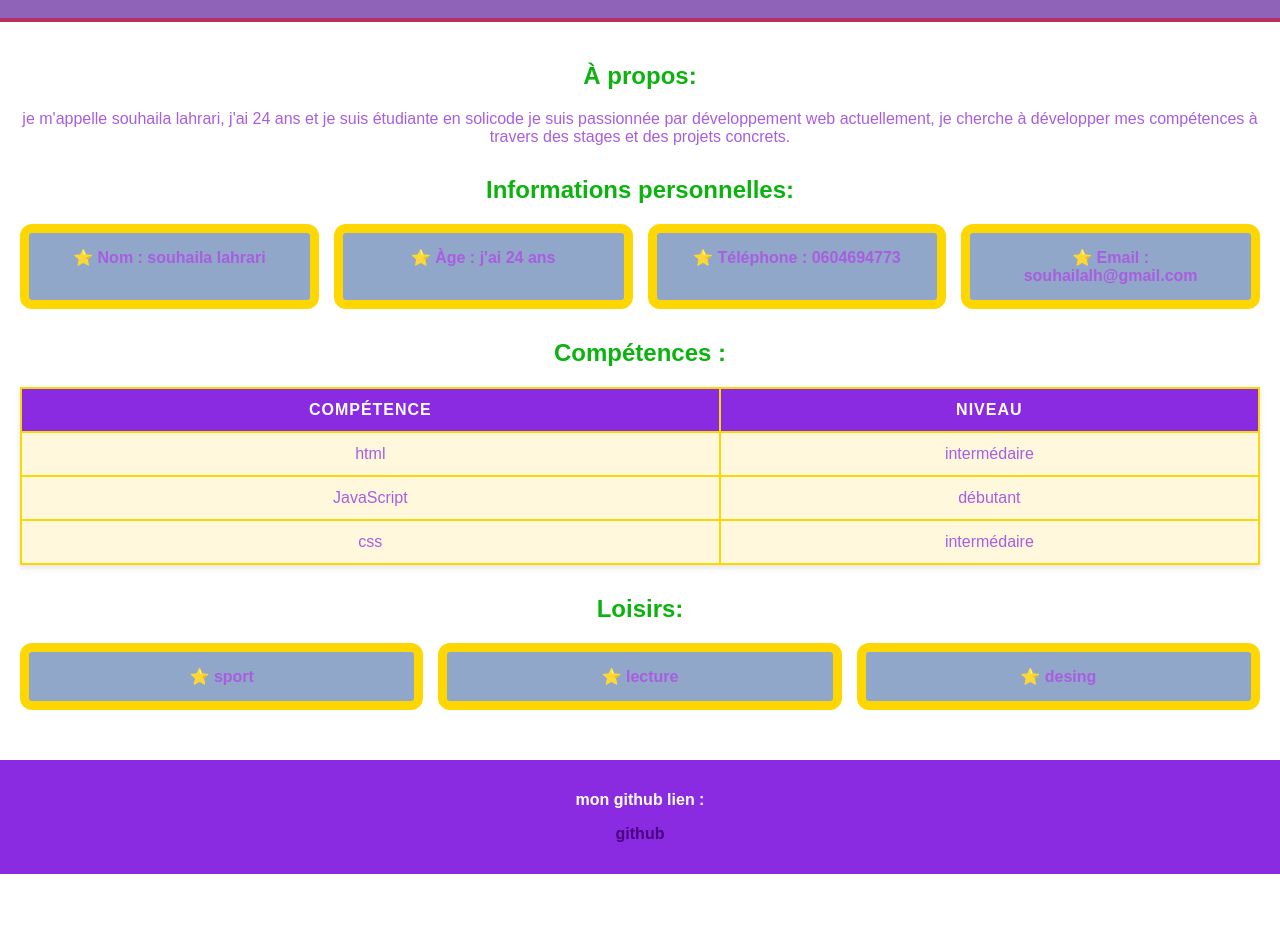
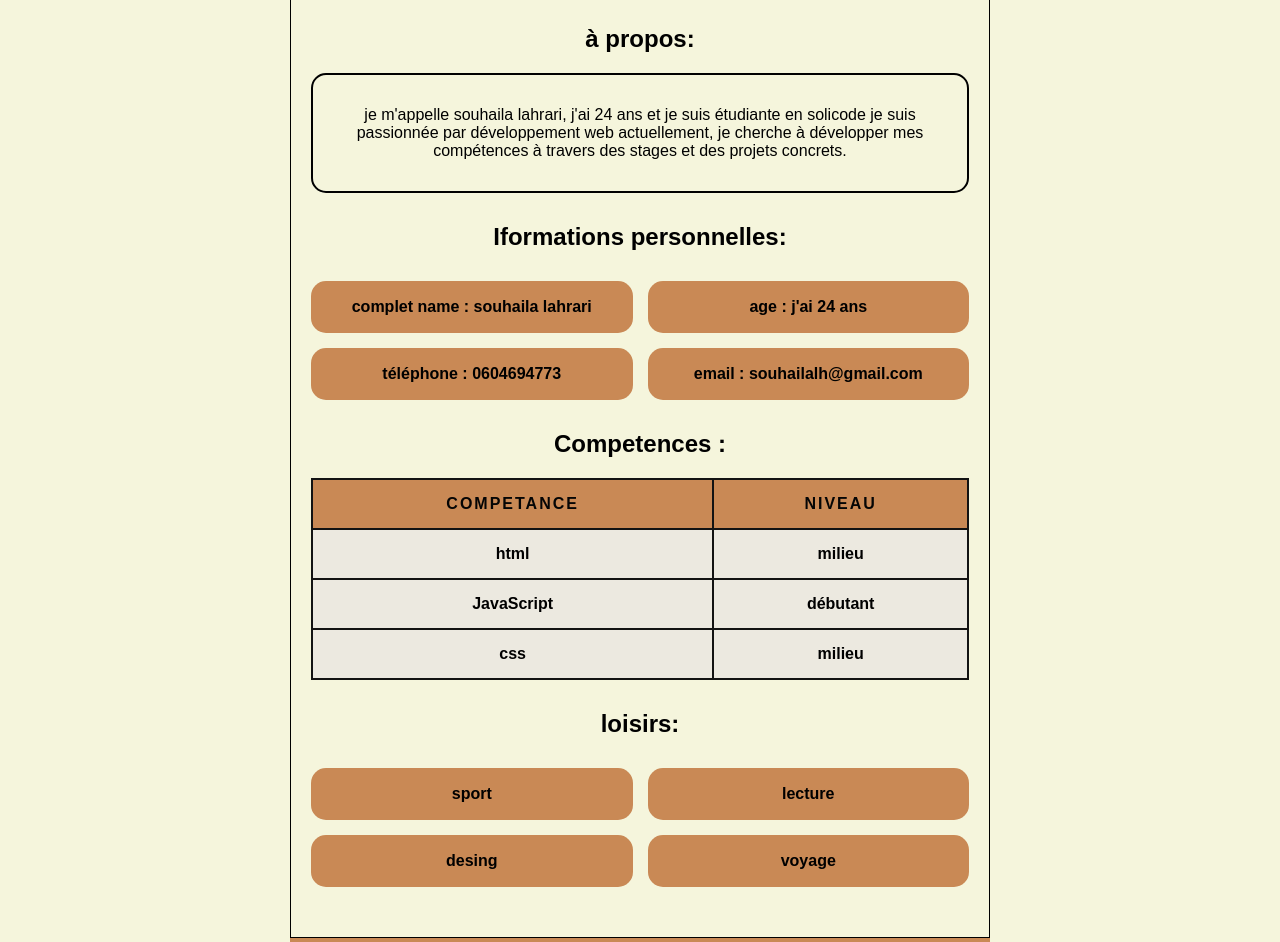
Before and after one commit to souhaila11S/css, a plain HTML site: page prototypecss/index.html in a window 1280 px wide. Shown: the part 296-1238 px from the top of the page. Before the commit the page ends 1170 px from the top, so only its background shows below. Drawn offline with Linux system fonts and the light colour scheme.

Commit message:
ajiout des modification dans la dossier

```diff
--- a/prototypecss/index.html
+++ b/prototypecss/index.html
@@ -4,29 +4,32 @@
     <meta charset="UTF-8">
     <meta name="viewport" content="width=device-width, initial-scale=1.0">
     <title>monsite</title>
-    <link rel="stylesheet" href="style.css">
+    <link rel="stylesheet" href="styl.css">
   </head>
   <body>
+    <div class="container">
     <header>
-<h1>SOUHAILA LAHRARI</h1>
-<img src="image/image2.webp" width="150" height="150" alt="image">
+<h1>souhaila lahrari</h1>
+<img src="image/image4.jpg" width="150" height="150" alt="image">
 </header>
 <main>
   <section>
-    <h2>À propos:</h2>
+    <h2>à propos:</h2>
+    <div class="propos">
      <p>je m'appelle souhaila lahrari, j'ai 24 ans et je suis étudiante en solicode je suis passionnée par développement web actuellement,
      je cherche à développer mes compétences à travers des stages et des projets concrets.</p>
+    </div>
   </section>
 
 <section>
-<h2>Informations personnelles:</h2>
+<h2>Iformations personnelles:</h2>
 
 <ul>
 
-        <li><b>Nom : </b> souhaila lahrari</li>
-        <li><b>Àge : </b>j'ai 24 ans</li>
-        <li><b>Téléphone : </b> 0604694773</li>
-        <li><b>Email : </b> souhailalh@gmail.com</li>
+        <li><b>complet name : </b> souhaila lahrari</li>
+        <li><b>age : </b>j'ai 24 ans</li>
+        <li><b>téléphone : </b> 0604694773</li>
+        <li><b>email : </b> souhailalh@gmail.com</li>
 
 
 </ul>
@@ -34,18 +37,18 @@
 <section>
 
 
-<table border="2">
-  <h2>Compétences :</h2>
+<table>
+  <h2>Competences :</h2>
 
 <tr>
-       <th>compétence</th>
+       <th>competance</th>
        <th>niveau</th>
 
 </tr>
 <tr>
 
         <td>html</td>
-        <td>intermédaire</td>
+        <td>milieu</td>
 
 </tr>
 <tr>
@@ -59,7 +62,7 @@
 
 
          <td>css</td>
-         <td>intermédaire</td>
+         <td>milieu</td>
 </tr>
 
 
@@ -67,12 +70,13 @@
 </section>
 <section>
 
-<h2>Loisirs:</h2>
+<h2>loisirs:</h2>
 <ul>
 
      <li>sport</li>
      <li>lecture</li>
      <li>desing</li>
+     <li>voyage</li>
 
 </ul>
 </section>
@@ -86,6 +90,8 @@
     <p><a href="https://github.com/souhaila11S">github</a></p>
 
 </footer>
+</div>
 
   </body>
+
 </html>
--- /dev/null
+++ b/prototypecss/styl.css
@@ -0,0 +1,108 @@
+
+body {
+    font-family:"Poppins", sans-serif;
+    background:beige;
+    margin: 0;
+    padding: 0;
+  }
+  .container {
+    max-width: 700px;
+    margin: auto;
+  }
+
+
+
+  header {
+    text-align: center;
+    background-color: rgb(201, 137, 85);
+    padding: 15px;
+  }
+
+  header img {
+    border-radius: 50%;
+    border: 3px solid #1a1919;
+    margin-top: 10px;
+  }
+
+  main {
+    padding: 20px;
+    border:1.5px solid
+  }
+  .propos{
+    border: 2px solid;
+    padding: 15px;
+    border-radius: 15px;
+  }
+
+  section {
+    margin-bottom: 30px;
+    text-align: center;
+  }
+
+  ul {
+    list-style: none;
+    padding: 0;
+    display: grid;
+    gap: 15px;
+    margin-top: 30px;
+    grid-template-columns: 1fr 1fr  ;
+
+  }
+
+  ul li {
+    background-color:rgb(201, 137, 85) ;
+    border-radius: 15px;
+    padding: 17px;
+    font-weight: 600;
+
+  }
+
+
+  ul li:hover {
+    background: #b99273;
+    transform: scale(1.05);
+    transition: 0.3s ease;
+  }
+
+  table {
+    width: 100%;
+    border-collapse: collapse;
+    margin-top: 20px;
+  }
+
+  th, td {
+    border: 2px solid #131313;
+    padding: 15px;
+
+  }
+
+  th {
+    background-color:rgb(201, 137, 85) ;
+    text-transform: uppercase;
+    color: rgb(5, 5, 5);
+    letter-spacing: 2px;
+  }
+
+  td {
+    background-color: #ece9e0;
+    font-weight: 700;
+
+  }
+
+   footer {
+    text-align: center;
+    background:rgb(201, 137, 85) ;
+    color: rgb(15, 14, 14);
+    padding: 3px;
+  }
+
+
+   a {
+    color:beige;
+    text-decoration: none;
+    font-weight: bold;
+  }
+
+  a:hover {
+    text-decoration: underline;
+  }
--- a/prototypecss/style.css
+++ /dev/null
@@ -1,112 +0,0 @@
-/* Style général */
-body {
-  font-family: "Poppins", sans-serif;
-  background: #ffffff; /* blanc */
-  color: #a95de0; /* violet foncé */
-  margin: 0;
-  padding: 0;
-}
-
-/* En-tête */
-header {
-  text-align: center;
-  background: #8f64b8; /* banafsaji */
-  color: #f2eaea;
-  padding: 30px;
-  border-bottom: 4px solid #b62f63; /* jaune doré */
-}
-
-header img {
-  border-radius: 50%;
-  border: 5px solid #109a4e;
-  margin-top: 10px;
-}
-
-/* Contenu principal */
-main {
-  padding: 20px;
-}
-
-/* Sections */
-section {
-  margin-bottom: 30px;
-  text-align: center;
-}
-
-/* Titres */
-h1, h2 {
-  color: #0cb30f; /* violet foncé */
-}
-
-/* Listes stylées */
-ul {
-  list-style: none;
-  padding: 0;
-  display:grid ;
-
-  gap: 15px;
-  margin-top: 15px;
-  grid-template-columns: repeat(auto-fit, minmax(200px , 1fr))
-}
-
-ul li {
-  background: #90a7c9; /* blanc-violet clair */
-  border: 9px solid #ffd700;
-  border-radius: 12px;
-  padding: 15px;
-  font-weight: 600;
-}
-
-ul li:hover {
-  background: #d70e11;
-  transform: scale(1.05);
-}
-
-ul li::before {
-  content: "⭐ ";
-}
-
-/* Tableau des compétences */
-table {
-  width: 100%;
-  border-collapse: collapse;
-  margin-top: 20px;
-  box-shadow: 0 3px 6px rgba(0, 0, 0, 0.1);
-}
-
-th, td {
-  border: 2px solid #ffd700;
-  padding: 12px;
-  text-align: center;
-}
-
-th {
-  background-color: #8a2be2; /* banafsaji */
-  color: white;
-  text-transform: uppercase;
-  letter-spacing: 1px;
-}
-
-td {
-  background-color: #fff8dc; /* jaune clair */
-  font-weight: 500;
-}
-
-/* Pied de page */
-footer {
-  text-align: center;
-  background: #8a2be2;
-  color: white;
-  padding: 15px;
-}
-
-/* Liens */
-a {
-  color: #4b0082;
-  text-decoration: none;
-  font-weight: bold;
-}
-
-a:hover {
-  text-decoration: underline;
-}
```
Also changed, not shown: prototypecss/image/image2.webp (deleted), prototypecss/image/image4.jpg (added).
